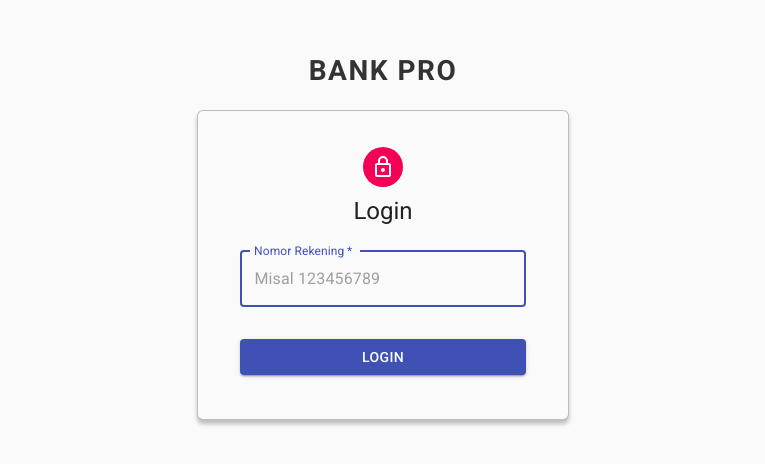
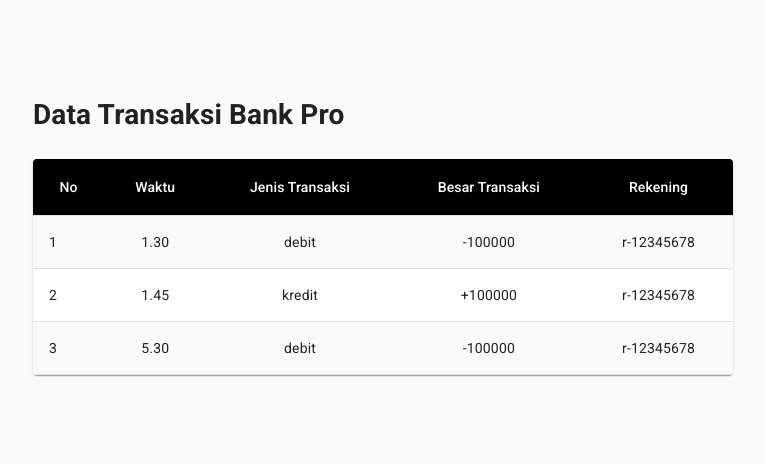
Before and after one commit to abdashaffan/bank-pro, a React (Create React App) app: page / in a window 1280 px wide. Shown: the part 174-638 px from the top of the page, without its empty margins (257-1022 px from the left). Built offline with nearby package versions, Linux system fonts and the light colour scheme.

Commit message:
add transaction history template

```diff
--- /dev/null
+++ b/src/components/transaction/index.js
@@ -0,0 +1,99 @@
+import React from "react";
+import { withStyles, makeStyles } from "@material-ui/core/styles";
+import Table from "@material-ui/core/Table";
+import TableBody from "@material-ui/core/TableBody";
+import TableCell from "@material-ui/core/TableCell";
+import TableHead from "@material-ui/core/TableHead";
+import TableRow from "@material-ui/core/TableRow";
+import Paper from "@material-ui/core/Paper";
+import Container from "@material-ui/core/Container";
+
+const StyledTableCell = withStyles(theme => ({
+	head: {
+		backgroundColor: theme.palette.common.black,
+		color: theme.palette.common.white
+	},
+	body: {
+		fontSize: 14
+	}
+}))(TableCell);
+
+const StyledTableRow = withStyles(theme => ({
+	root: {
+		"&:nth-of-type(odd)": {
+			backgroundColor: theme.palette.background.default
+		}
+	}
+}))(TableRow);
+
+function createData(id, time, type, amount, account) {
+	return { id, time, type, amount, account };
+}
+
+const rows = [
+	// createData("Frozen yoghurt", 159, 6.0, 24, 4.0),
+	// createData("Ice cream sandwich", 237, 9.0, 37, 4.3),
+	// createData("Eclair", 262, 16.0, 24, 6.0),
+	// createData("Cupcake", 305, 3.7, 67, 4.3),
+	// createData("Gingerbread", 356, 16.0, 49, 3.9)
+	createData("1", "1.30", "debit", "-100000", "r-12345678"),
+	createData("2", "1.45", "kredit", "+100000", "r-12345678"),
+	createData("3", "5.30", "debit", "-100000", "r-12345678")
+];
+
+const useStyles = makeStyles(theme => ({
+	"@global": {
+		body: {
+			backgroundColor: theme.palette.common.white,
+			display: "flex",
+			justifyContent: "center",
+			alignItems: "center",
+			width: "100vw",
+			height: "100vh"
+		}
+	},
+	root: {
+		width: "100%",
+		marginTop: theme.spacing(3),
+		overflowX: "auto"
+	},
+	table: {
+		minWidth: 700
+	}
+}));
+
+export default function TransactionTable() {
+	const classes = useStyles();
+
+	return (
+		<Container component="main">
+			<h1>Data Transaksi Bank Pro</h1>
+			<Paper className={classes.root}>
+				<Table className={classes.table} aria-label="customized table">
+					<TableHead>
+						<TableRow>
+							<StyledTableCell align="center">No</StyledTableCell>
+							<StyledTableCell align="center">Waktu</StyledTableCell>
+							<StyledTableCell align="center">Jenis Transaksi</StyledTableCell>
+							<StyledTableCell align="center">Besar Transaksi</StyledTableCell>
+							<StyledTableCell align="center">Rekening</StyledTableCell>
+						</TableRow>
+					</TableHead>
+					<TableBody>
+						{rows.map(row => (
+							<StyledTableRow key={row.id}>
+								<StyledTableCell component="th" scope="row">
+									{row.id}
+								</StyledTableCell>
+								<StyledTableCell align="center">{row.time}</StyledTableCell>
+								<StyledTableCell align="center">{row.type}</StyledTableCell>
+								<StyledTableCell align="center">{row.amount}</StyledTableCell>
+								<StyledTableCell align="center">{row.account}</StyledTableCell>
+							</StyledTableRow>
+						))}
+					</TableBody>
+				</Table>
+			</Paper>
+		</Container>
+	);
+}
--- a/src/pages/App.js
+++ b/src/pages/App.js
@@ -1,10 +1,12 @@
 import React from "react";
 import Login from "../components/login";
+import TransactionTable from "../components/transaction";
 
 export default function App() {
 	return (
 		<div className="App">
-			<Login />
+			{/* <Login /> */}
+			<TransactionTable />
 		</div>
 	);
 }
```
